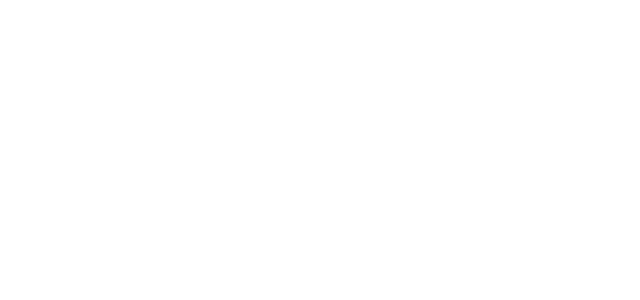
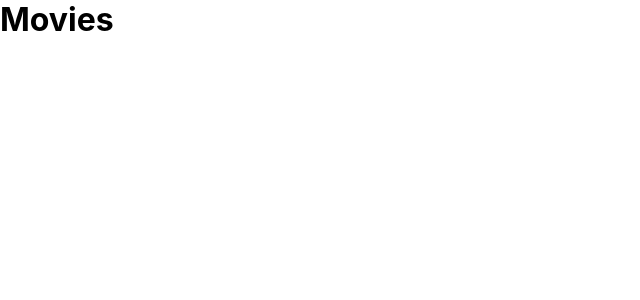
Before and after one commit to sushmitha37/MovieTicketbookig, a React (Create React App) app: page /movies in a window 1280 px wide. Before the commit this address had no page. Shown: the top 300 px of the page, without its empty margins (0-640 px from the left). Built offline with nearby package versions, Linux system fonts and the light colour scheme.

Commit message:
Movies component added

```diff
--- a/src/App.css
+++ b/src/App.css
@@ -108,7 +108,7 @@
   align-items: center;
   justify-content: center;
   margin: 1rem;
- list-style: none;
+  list-style: none;
 }
 #li-items{
   display: flex;
--- a/src/App.js
+++ b/src/App.js
@@ -3,6 +3,8 @@
 import './App.css';
 import { BrowserRouter as Router, Route, Routes } from 'react-router-dom';
 import Dashboard from './components/Dashboard.jsx';
+import Movies from './components/Movies.jsx';
+
 
 function App() {
   return (
@@ -13,6 +15,8 @@
           <Route path="/" element={<Dashboard/>}/>
           <Route path="/signup" element={<Signup/>}/>
           <Route path="/login" element={<Login/>}/>
+          <Route path="/movies" element={<Movies/>}/>
+
         </Routes>
       </Router>
 
--- a/src/components/Dashboard.jsx
+++ b/src/components/Dashboard.jsx
@@ -1,4 +1,5 @@
 import React from 'react'
+import { BrowserRouter as Router, Route, Routes } from 'react-router-dom';
 import { Link, useNavigate } from 'react-router-dom';
 
 
@@ -9,6 +10,7 @@
     navigate('/login');
   };
   return (
+    <>
     <header id="navbar">
       <div id="items">
         <h1 >ONE7</h1>
@@ -27,7 +29,7 @@
       </div>
       <div id="li-items">
         <ul id="ul-items">
-          <li id='ul-li'><Link style={{color:'black',fontSize:"small"}}>Movies</Link></li>
+          <li id='ul-li'><Link style={{color:'black',fontSize:"small"}} to='/movies'>Movies</Link></li>
           <li id='ul-li'><Link style={{color:'black',fontSize:"small"}}>Sports</Link></li>
           <li id='ul-li'><Link style={{color:'black',fontSize:"small"}}>Events</Link></li>
           <li id='ul-li'><Link style={{color:'black',fontSize:"small"}}>Stream</Link></li>
@@ -45,6 +47,9 @@
 
 
     </header>
+
+
+    </>
   )
 }
 
--- /dev/null
+++ b/src/components/Movies.jsx
@@ -0,0 +1,11 @@
+import React from 'react'
+
+function Movies() {
+  return (
+    <div>
+      <h1>Movies</h1>
+    </div>
+  )
+}
+
+export default Movies
```
